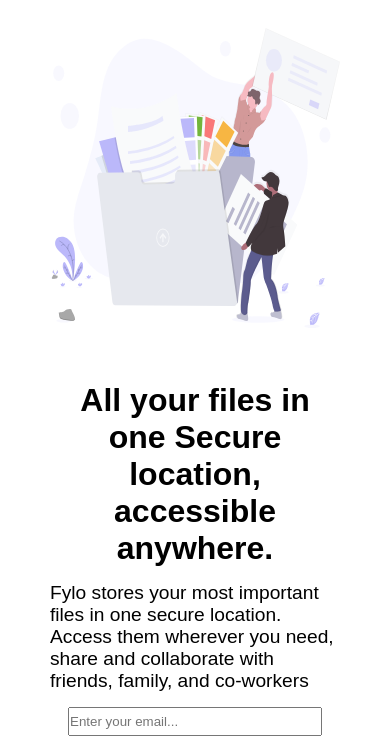
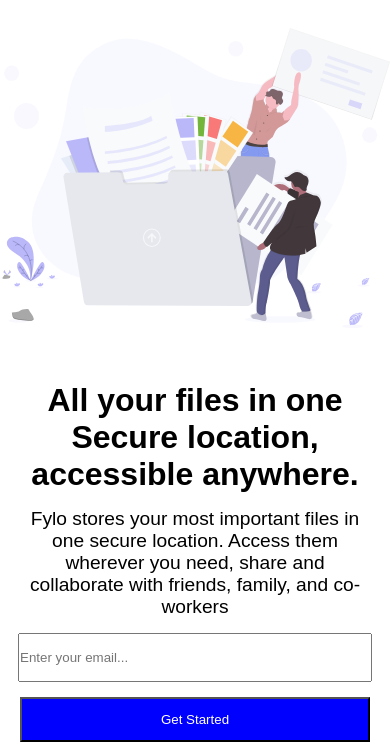
Before and after one commit to Sarfo-Anokye/fylo, a plain HTML site: page index.html in a window 390 px wide. Shown: the part 82-830 px from the top of the page. Drawn offline with Linux system fonts and the light colour scheme.

Commit message:
responsive design for mobile completed

```diff
--- a/resources/css/style.css
+++ b/resources/css/style.css
@@ -27,7 +27,6 @@ h1{
 }
 .links{
     flex-basis: 100%;
-
     text-align: right;
 
 }
@@ -36,6 +35,9 @@ h1{
     text-decoration: none;
     color: black;
 
+}
+.header-container .links a:hover{
+    opacity:0.5;
 }
 /* -------------------------------------------------  */
 
@@ -284,21 +286,26 @@ h1{
  /* -Mobile Responsive styling*/
 
  /*styling header for mobile*/
-@media screen and (max-width:800px){
+
+@media screen and (max-width:600px){
     .header-container .links .links-item{
         font-size: 16px;
         flex-shrink:1;
     }
+
+
 }
 
 
  /*styling container 1 for mobile*/
-@media screen and (max-width:800px){
+@media screen and (max-width:600px){
     .body-container-1{
         flex-direction: column;
         height:auto;
         margin-top:50px;
         flex-wrap:wrap;
+        margin-left: 0px;
+        margin-right: 0px;
 
     }
     .item-1-contents{
@@ -308,8 +315,11 @@ h1{
 
     }
 
-    .item-1-contents h1{
+    .item-1-contents h1,p {
         text-align: center;
+        margin-left: 20px;
+        margin-right: 20px
+
 
     }
     .item-1-contents #input-cont{
@@ -320,7 +330,8 @@ h1{
     .item-1-contents #submit, #email{
         margin-top: 15px;
         margin-right:0px;
-        width:250px;
+        width:100%;
+        height: 45px;
         align-self: center;
 
     }
@@ -335,7 +346,7 @@ h1{
 /*--------------------------------------*/
 
 /*styling container 2 for mobile*/
-@media screen and (max-width:800px){
+@media screen and (max-width:600px){
     .body-container-2{
         flex-direction: column;
         background-image: url('../images/bg-curve-mobile.svg');
@@ -365,7 +376,7 @@ h1{
 
 
 /*styling container 3 for mobile*/
-@media screen and (max-width:800px){
+@media screen and (max-width:600px){
     .body-container-3{
         flex-direction: column;
         height:400px;
@@ -383,11 +394,16 @@ h1{
         margin-top: 30px;
     }
 
-    .container-3-contents-2 #submit, #email2{
+    .container-3-contents-2 #submit {
         margin-right:0px;
         width:350px;
         height: 40px;
     }
+    .container-3-contents-2 #email2{
+        height: 40px;
+    }
+
+
 
     .container-3-contents-1 h3{
         margin-top: 50px;
@@ -400,7 +416,7 @@ h1{
 /*--------------------------------------*/
 
 /*styling footer for mobile*/
-@media screen and (max-width:800px){
+@media screen and (max-width:600px){
     .footer-container{
         flex-direction: column;
         align-items: flex-start;
```
